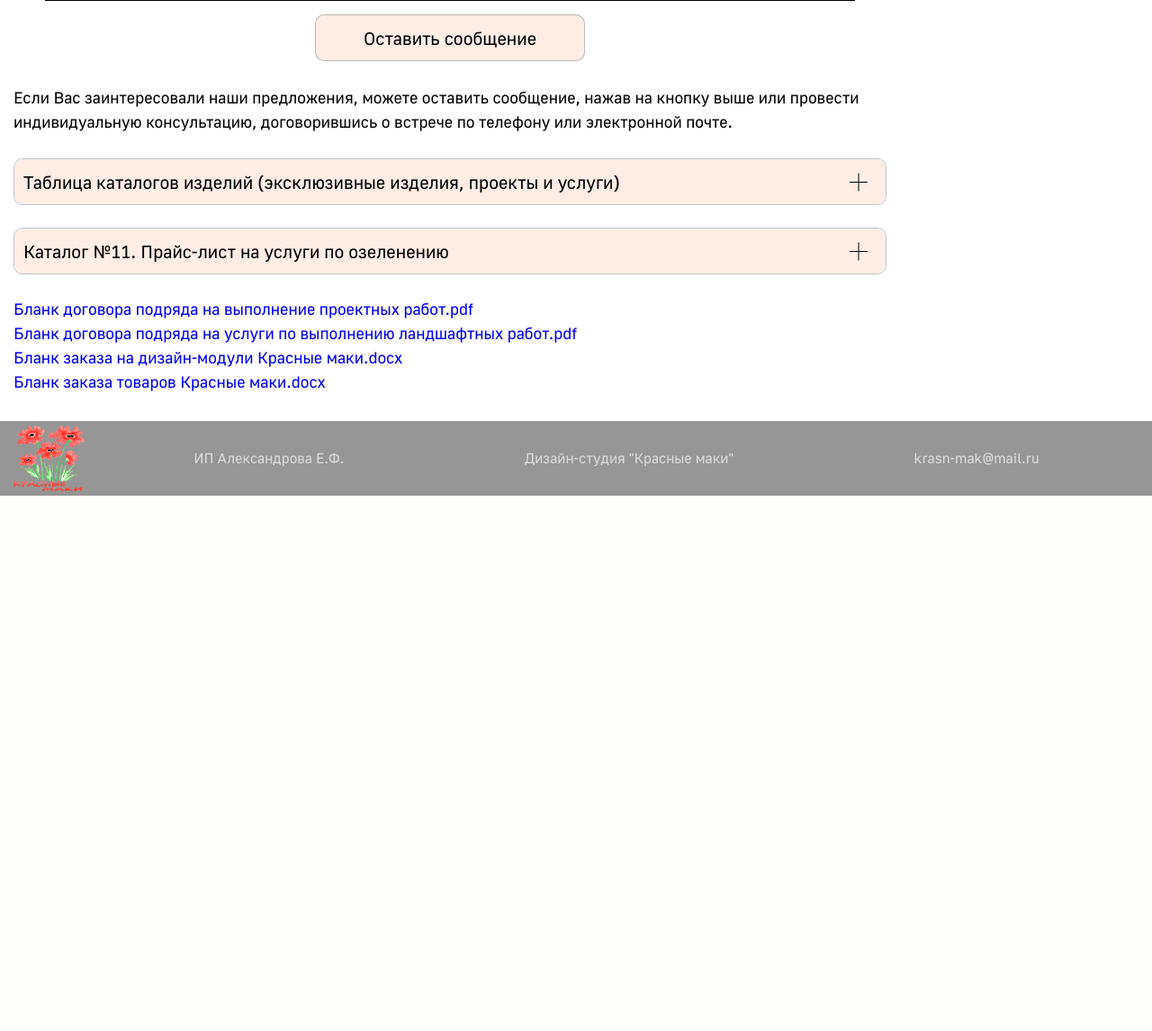
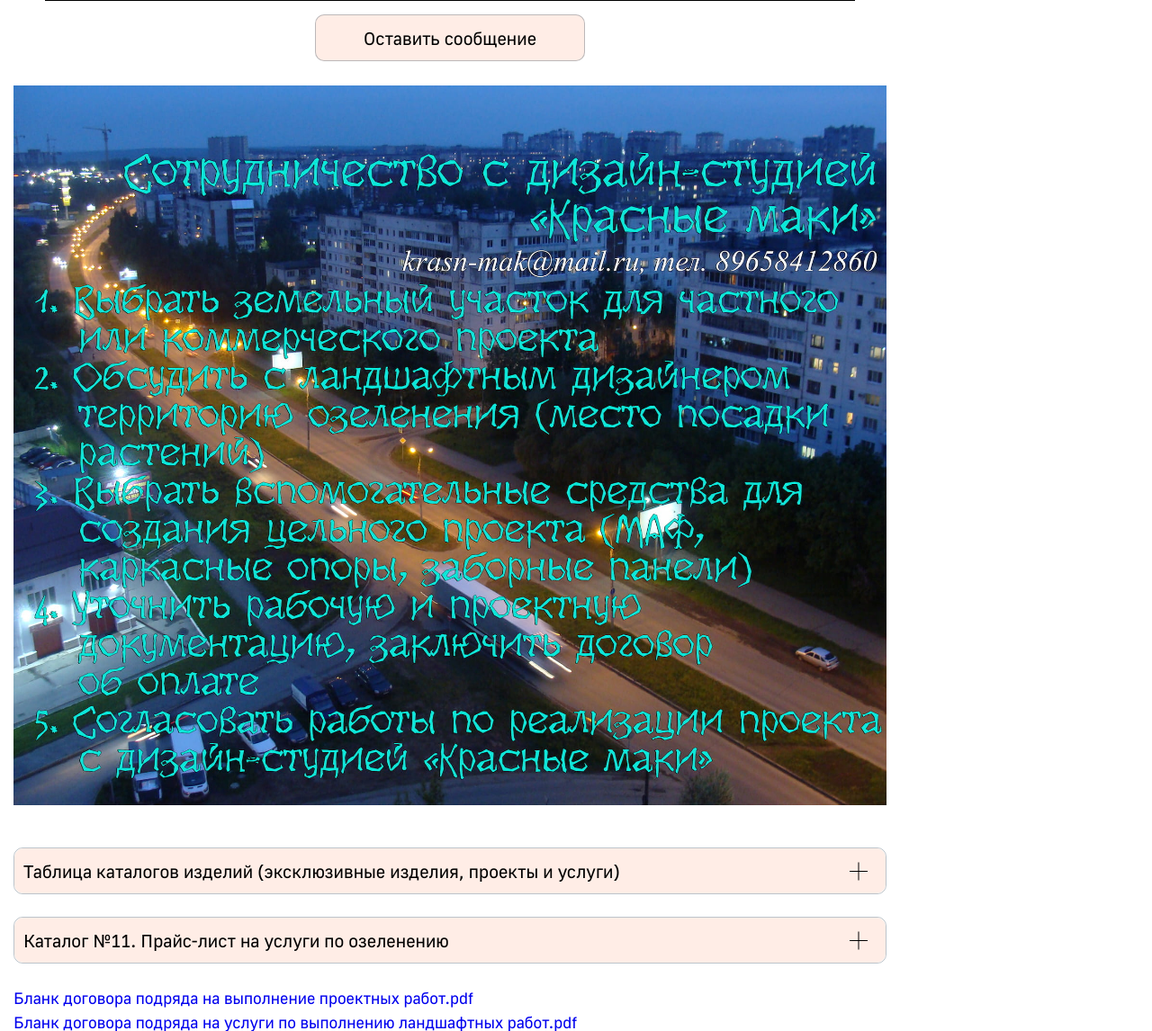
Before and after one commit to MineScieper/krasnmak_blog, a Laravel app: page / in a window 1280 px wide. Shown: the part 2019-3165 px from the top of the page at 90% size. Before the commit the page ends 2570 px from the top, so only its background shows below. Run offline with Laravel 8, Linux system fonts and the light colour scheme.

Commit message:
в раздел Учебный курс добавлено много картинок + на главной странице +1 картинка

```diff
--- a/resources/views/main.blade.php
+++ b/resources/views/main.blade.php
@@ -104,10 +104,13 @@
     </div>
 
     <br>
-    <p>
-        Если Вас заинтересовали наши предложения, можете оставить сообщение, нажав на кнопку выше
-        или провести индивидуальную консультацию, договорившись о встрече по телефону или электронной почте.
-    </p>
+{{--    <p>--}}
+{{--        Если Вас заинтересовали наши предложения, можете оставить сообщение, нажав на кнопку выше--}}
+{{--        или провести индивидуальную консультацию, договорившись о встрече по телефону или электронной почте.--}}
+{{--    </p>--}}
+    <div class="page_image_container" style="height: 100vh">
+        <div class="page_image" style="background-image: url(../images/home_photo_2.jpg)"></div>
+    </div>
     <br>
 
     {{--    <tr> - очередная строка, а в ней <td> - очередной столбец--}}
```
Also changed, not shown: resources/views/ucebnyi-kurs/index.blade.php (+5 -2 lines), public/images/home_photo_2.jpg (added), public/images/ucebnyi-kurs_photo_1.jpg, public/images/ucebnyi-kurs_photo_2.jpg (added).
